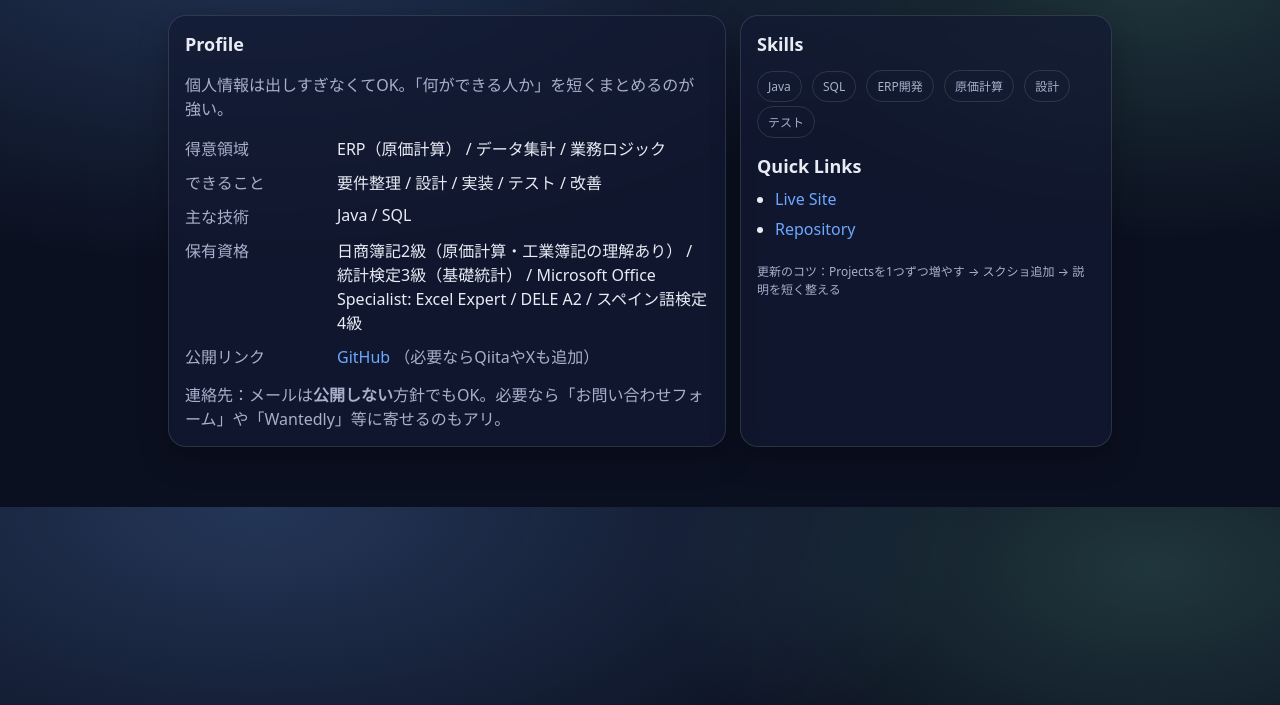
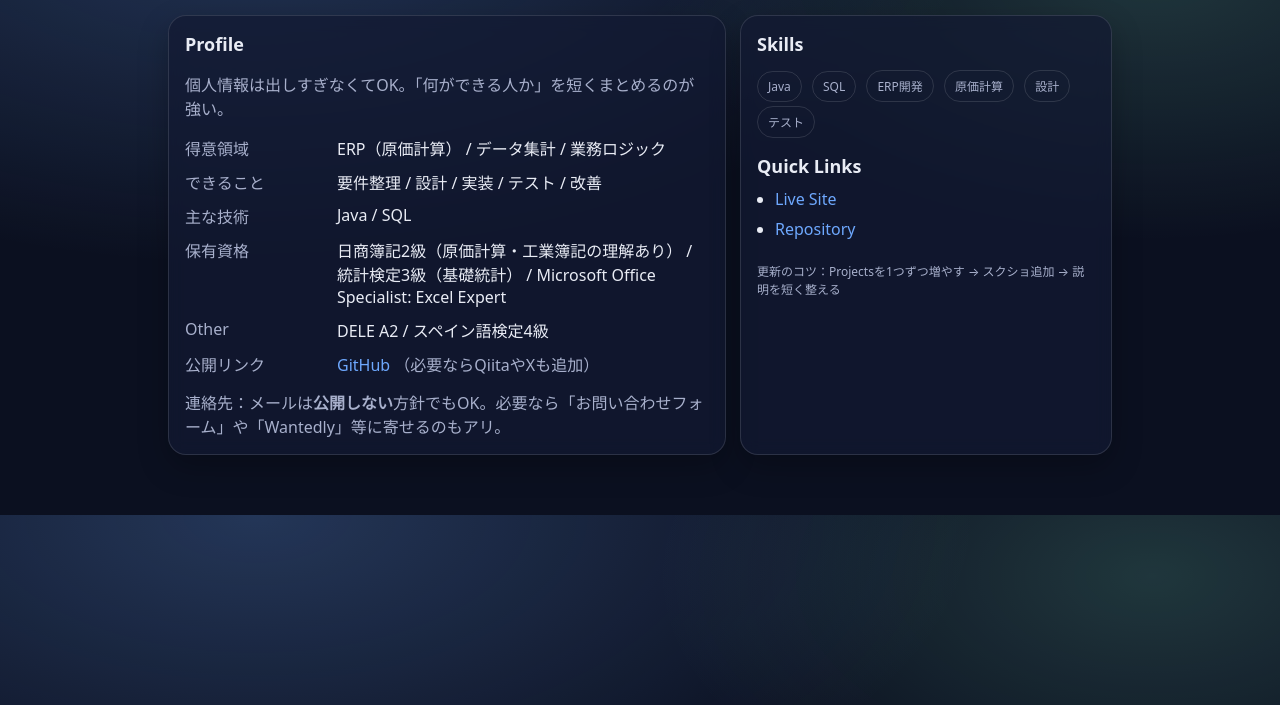
Before and after one commit to Tatyu14/portfolio, a plain HTML site: page index.html in a window 1280 px wide. Both pictures are taken after a click on the button "Profile". Shown: the part 95-800 px from the top of the page. Drawn offline with Linux system fonts and the light colour scheme.

Commit message:
Update index.html

```diff
--- a/index.html
+++ b/index.html
@@ -180,7 +180,11 @@
             <div>
               日商簿記2級（原価計算・工業簿記の理解あり） /
               統計検定3級（基礎統計） /
-              Microsoft Office Specialist: Excel Expert /
+              Microsoft Office Specialist: Excel Expert
+            </div>
+
+            <div class="k">Other</div>
+            <div>
               DELE A2 / スペイン語検定4級
             </div>
             <div class="k">公開リンク</div>
```
